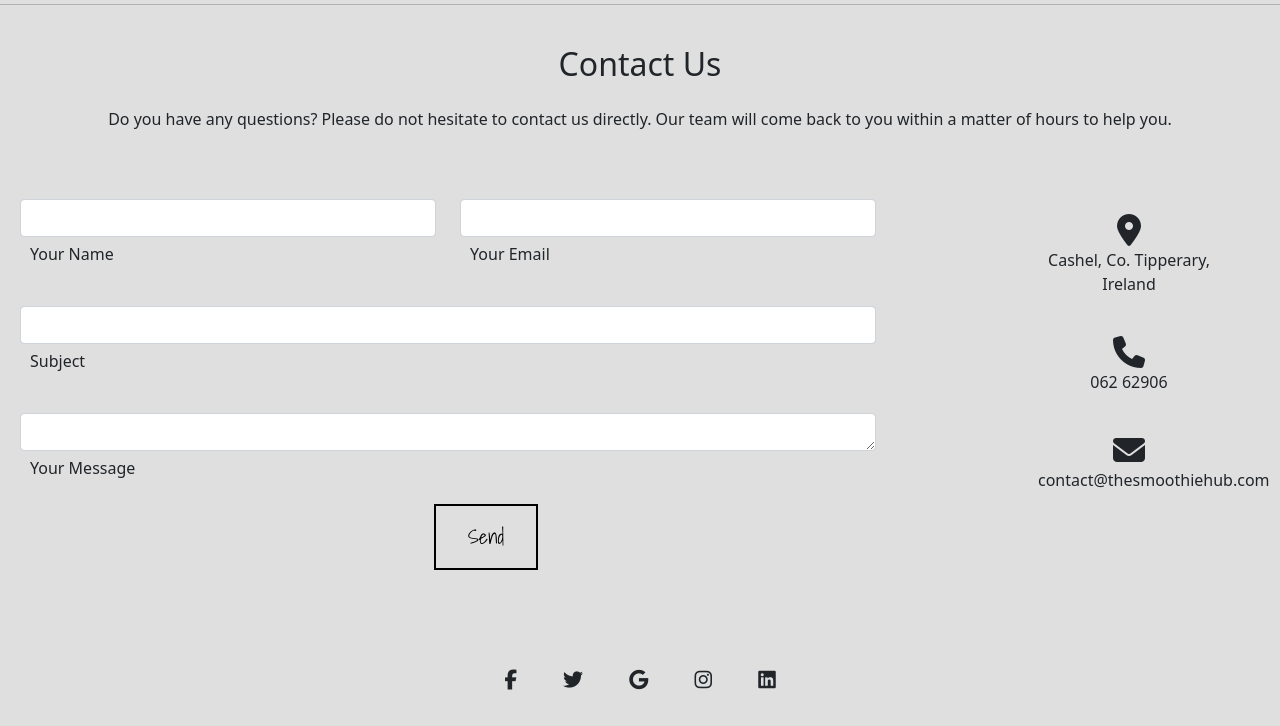
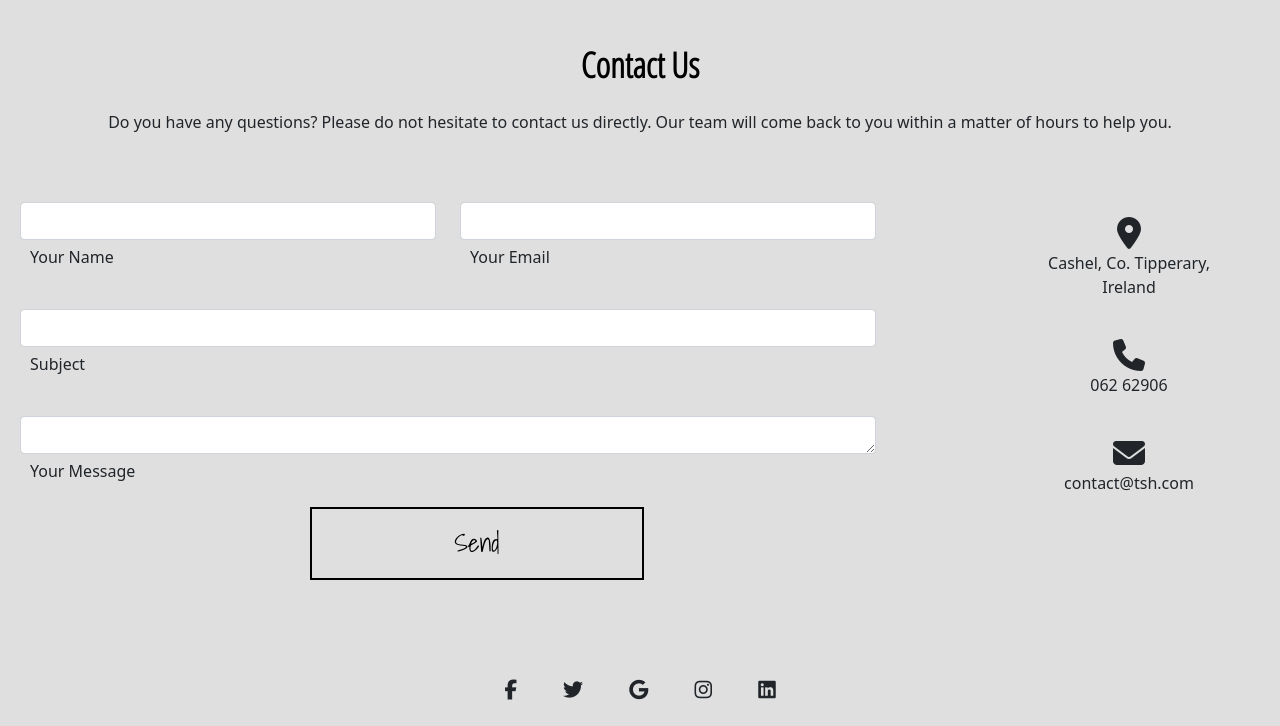
Before and after one commit to conorwalsh1/the-smoothie-hub, a Django app: page /contact/ in a window 1280 px wide. Shown: the part 84-810 px from the top of the page. Before the commit the page ends 774 px from the top, so only its background shows below. Run offline with Django 3.2, Linux system fonts and the light colour scheme; some libraries are stand-ins or nearby versions.

Commit message:
Update css styling for contact and about html pages

```diff
--- a/static/css/style.css
+++ b/static/css/style.css
@@ -263,9 +263,18 @@
 
 /* About Us */
 
+.about-title {
+    font-family: 'Open Sans Condensed', sans-serif;
+    color: black;
+    font-size: 40px;
+    margin: 50px 25px 50px;
+    font-weight: 700;
+    text-align: center;
+}
+
 .about-us-img {
     width: 100%;
-    margin-top: 25px;
+    margin: 25px 0px 25px 0px;
 }
 
 .about-us-description {
@@ -278,7 +287,26 @@
     text-align: center;
 }
 
+.about-us-signature {
+    font-family: 'Shadows Into Light', sans-serif;
+    color: black;
+    font-size: 25px;
+    line-height: 55px;
+    margin: 70px 25px 50px;
+    font-weight: 600;
+    text-align: center;
+
+}
+
 /* Contact */
+
+.contact-title {
+    font-family: 'Open Sans Condensed', sans-serif;
+    color: black;
+    font-size: 35px;
+    margin: 50px 25px 50px;
+    font-weight: 700;
+}
 
 .form-controls {
     display: block;
@@ -315,8 +343,8 @@
     color: black;
     border: 2px solid black;
     font-family: 'Shadows Into Light', cursive;
-    font-size: 20px;
-    margin-left: 20px;
+    font-size: 25px;
+    width: 35%;
 }
 
 .contact-button:hover {
--- a/templates/about.html
+++ b/templates/about.html
@@ -3,6 +3,7 @@
 {% load i18n %}
 
 {% block content %}
+<h1 class="about-title">About Us</h1>
 <div class="container-fluid">
   <p class="about-us-description">
     We set up 'The Smoothie Hub' in 2022 after hearing about so many great smoothie recipies during our travels. We wanted to create an online community where people could come together and share their tastiest recipies and vote for their favorite ones! Please share your favorite recipe and check out the recipes already posted. If you have any questions about a recipe, sign up for a free account and drop a comment under the specific recipe. Feel free to shoot us a message <a href="{% url 'contact' %}">here</a> if you have any questions for us!
@@ -11,7 +12,7 @@
     <img class="about-us-img" src="https://cdn.shopify.com/s/files/1/0162/3378/files/JuiceTruck_Ryan-Zach.jpg" alt="site founders">
  </div>
  <br>
- <p class="about-us-description">
+ <p class="about-us-signature">
   Zach and Ryan
  </p>
 </div>
--- a/templates/contact.html
+++ b/templates/contact.html
@@ -10,7 +10,7 @@
     <section class="mb-4">
 
         <!--Section heading-->
-        <h2 class="h1-responsive font-weight-bold text-center my-4">Contact Us</h2>
+        <h2 class="contact-title h1-responsive font-weight-bold text-center my-4">Contact Us</h2>
         <!--Section description-->
         <p class="text-center w-responsive mx-auto mb-5">Do you have any questions? Please do not hesitate to contact us directly. Our team will come back to you within
             a matter of hours to help you.</p>
@@ -91,7 +91,7 @@
                     </li>
 
                     <li class="contact-list"><i class="fas fa-envelope mt-4 fa-2x"></i>
-                        <p>contact@thesmoothiehub.com</p>
+                        <p>contact@tsh.com</p>
                     </li>
                 </ul>
             </div>
```
Also changed, not shown: README.md.
